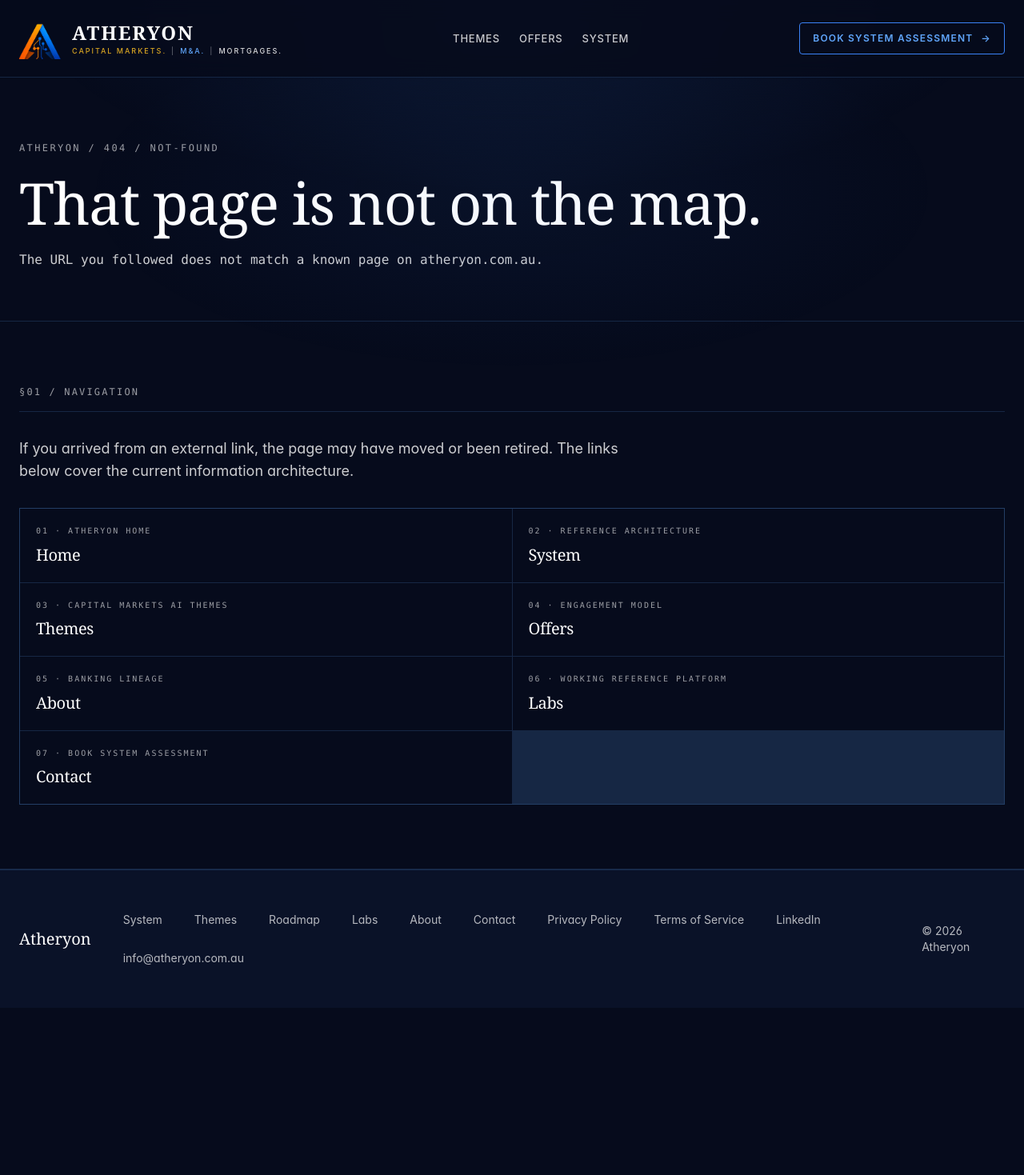
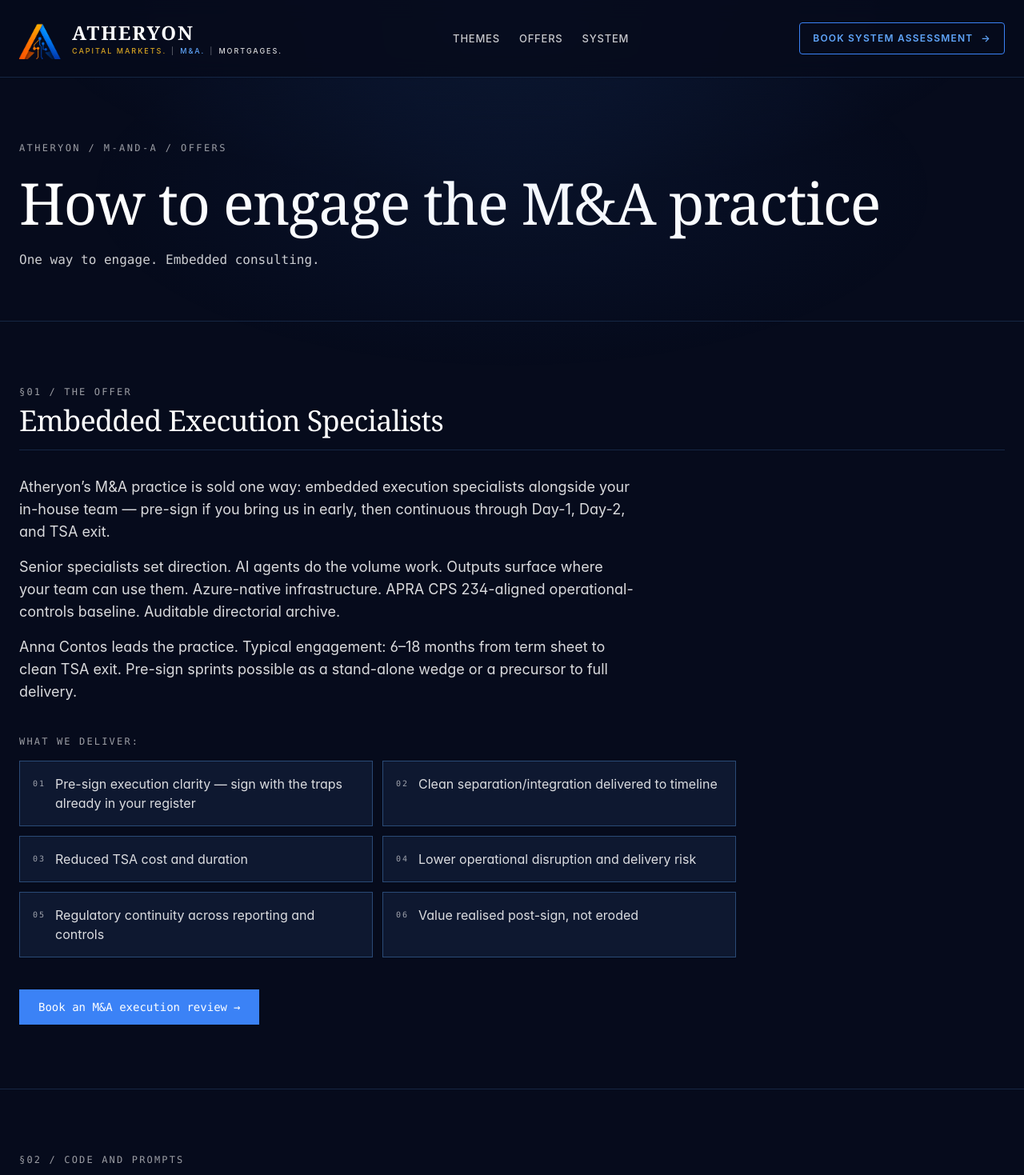
Before and after one commit to atheryon-ai/atheryon-website, a Next.js app: page /ma/offers in a window 1280 px wide. Before the commit this address had no page. Shown: the top 1469 px of the page at 80% size. Before the commit the page ends 1260 px from the top, so only its background shows below. Built offline with nearby package versions, Linux system fonts and the light colour scheme.

Commit message:
phase-3+4: /ma/offers page (single Embedded Specialists offer) + defensive 301s
Co-Authored-By: Claude Sonnet 4.6 <noreply@anthropic.com>

```diff
--- /dev/null
+++ b/src/app/ma/offers/page.tsx
@@ -0,0 +1,107 @@
+import type { Metadata } from 'next'
+import Link from 'next/link'
+import { v2Ma } from '@/content/site'
+
+const page = v2Ma.offers
+const s = page.sections
+
+export const metadata: Metadata = {
+  title: page.title,
+  description: page.description,
+  openGraph: { title: page.title, description: page.description },
+  twitter: { card: 'summary_large_image', title: page.title, description: page.description },
+  alternates: { canonical: 'https://atheryon.com.au/ma/offers' },
+}
+
+function SectionHead({ label, title }: { label: string; title: string }) {
+  return (
+    <header className="mb-8 pb-4 border-b border-charcoal/15">
+      <div className="font-mono text-xs uppercase tracking-[0.18em] text-charcoal/60">
+        {label}
+      </div>
+      <h2 className="mt-2 font-display text-3xl md:text-4xl font-medium tracking-tight text-charcoal leading-tight">
+        {title}
+      </h2>
+    </header>
+  )
+}
+
+export default function MaOffersPage() {
+  return (
+    <div className="bg-bone min-h-screen">
+      {/* Hero */}
+      <section className="border-b border-charcoal/15">
+        <div className="max-w-container mx-auto px-6 pt-16 md:pt-20 pb-12 md:pb-16">
+          <div className="font-mono text-xs uppercase tracking-[0.2em] text-charcoal/60 mb-6">
+            {s.hero.label}
+          </div>
+          <h1 className="font-display text-5xl md:text-6xl lg:text-7xl font-medium tracking-tight text-charcoal leading-[1.02] mb-6">
+            {s.hero.title}
+          </h1>
+          <p className="font-mono text-sm md:text-base text-charcoal/80 max-w-3xl">
+            {s.hero.subtitle}
+          </p>
+        </div>
+      </section>
+
+      {/* §01 The offer — Embedded Execution Specialists */}
+      <section className="border-b border-charcoal/15">
+        <div className="max-w-container mx-auto px-6 py-16 md:py-20">
+          <SectionHead label={s.offer.label} title={s.offer.title} />
+          <div className="text-base md:text-lg text-charcoal/85 leading-relaxed max-w-3xl space-y-4 mb-10">
+            {s.offer.body.split('\n\n').map((para, i) => (
+              <p key={i}>{para}</p>
+            ))}
+          </div>
+          <p className="font-mono text-xs uppercase tracking-[0.18em] text-charcoal/60 mb-4">
+            {s.offer.outcomeListIntro}
+          </p>
+          <ul className="grid grid-cols-1 md:grid-cols-2 gap-3 max-w-4xl mb-10">
+            {s.offer.outcomes.map((it, i) => (
+              <li key={i} className="border border-charcoal/30 bg-white p-4 flex items-start gap-3">
+                <span className="font-mono text-[10px] uppercase tracking-[0.2em] text-charcoal/60 shrink-0 mt-1">
+                  {String(i + 1).padStart(2, '0')}
+                </span>
+                <span className="text-sm md:text-base text-charcoal/85 leading-relaxed">{it}</span>
+              </li>
+            ))}
+          </ul>
+          <Link
+            href={s.offer.cta.href}
+            className="inline-flex items-center justify-center gap-2 px-6 py-3 font-mono text-sm font-medium text-bone bg-charcoal hover:bg-ink transition-colors"
+          >
+            {s.offer.cta.label}
+            <span aria-hidden="true">→</span>
+          </Link>
+        </div>
+      </section>
+
+      {/* §02 Code and Prompts — not offered for M&A */}
+      <section className="border-b border-charcoal/15">
+        <div className="max-w-container mx-auto px-6 py-16 md:py-20">
+          <SectionHead label={s.codeAndPrompts.label} title={s.codeAndPrompts.title} />
+          <div className="text-base md:text-lg text-charcoal/85 leading-relaxed max-w-3xl space-y-4 mb-6">
+            {s.codeAndPrompts.body.split('\n\n').map((para, i) => (
+              <p key={i}>{para}</p>
+            ))}
+          </div>
+          <Link
+            href={s.codeAndPrompts.cmOffersLink.href}
+            className="font-mono text-sm text-charcoal underline-offset-4 hover:underline"
+          >
+            {s.codeAndPrompts.cmOffersLink.label}
+          </Link>
+        </div>
+      </section>
+
+      {/* End-of-document */}
+      <section>
+        <div className="max-w-container mx-auto px-6 py-16 md:py-20">
+          <div className="font-mono text-xs uppercase tracking-[0.18em] text-charcoal/60">
+            atheryon / m-and-a / offers / end-of-document
+          </div>
+        </div>
+      </section>
+    </div>
+  )
+}
--- a/staticwebapp.config.json
+++ b/staticwebapp.config.json
@@ -8,6 +8,8 @@
     { "route": "/cdm-platform",           "redirect": "/system",  "statusCode": 301 },
     { "route": "/recovery-migration",     "redirect": "/offers",  "statusCode": 301 },
     { "route": "/m-and-a-execution",      "redirect": "/offers",  "statusCode": 301 },
+    { "route": "/ma/system",              "redirect": "/ma/approach", "statusCode": 301 },
+    { "route": "/ma/workflows",           "redirect": "/ma/approach", "statusCode": 301 },
     { "route": "/capability-enablement",  "redirect": "/offers",  "statusCode": 301 },
     { "route": "/how-we-work",            "redirect": "/system",  "statusCode": 301 },
     { "route": "/approach",               "redirect": "/system",  "statusCode": 301 },
@@ -47,6 +49,7 @@
     { "route": "/labs",        "rewrite": "/labs.html" },
     { "route": "/ma",          "rewrite": "/ma.html" },
     { "route": "/ma/approach",            "rewrite": "/ma/approach.html" },
+    { "route": "/ma/offers",              "rewrite": "/ma/offers.html" },
     { "route": "/mortgages",   "rewrite": "/mortgages.html" },
     { "route": "/integration/*",                 "allowedRoles": ["sp-clients"] },
     { "route": "/privacy",                       "rewrite": "/privacy.html" },
```
